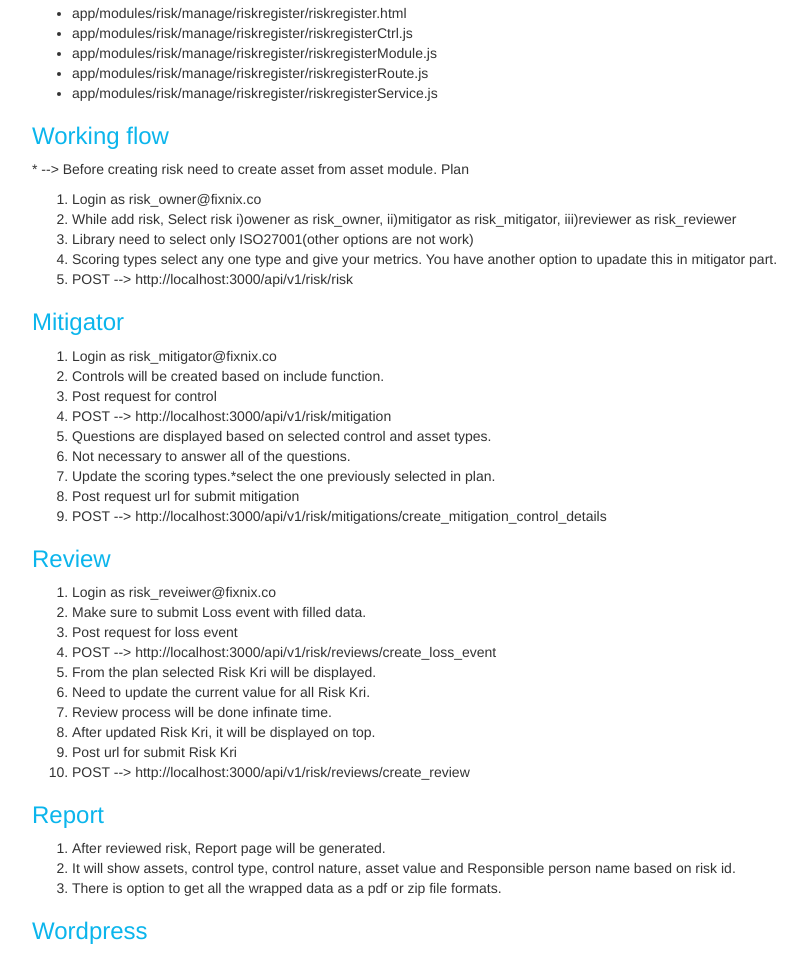
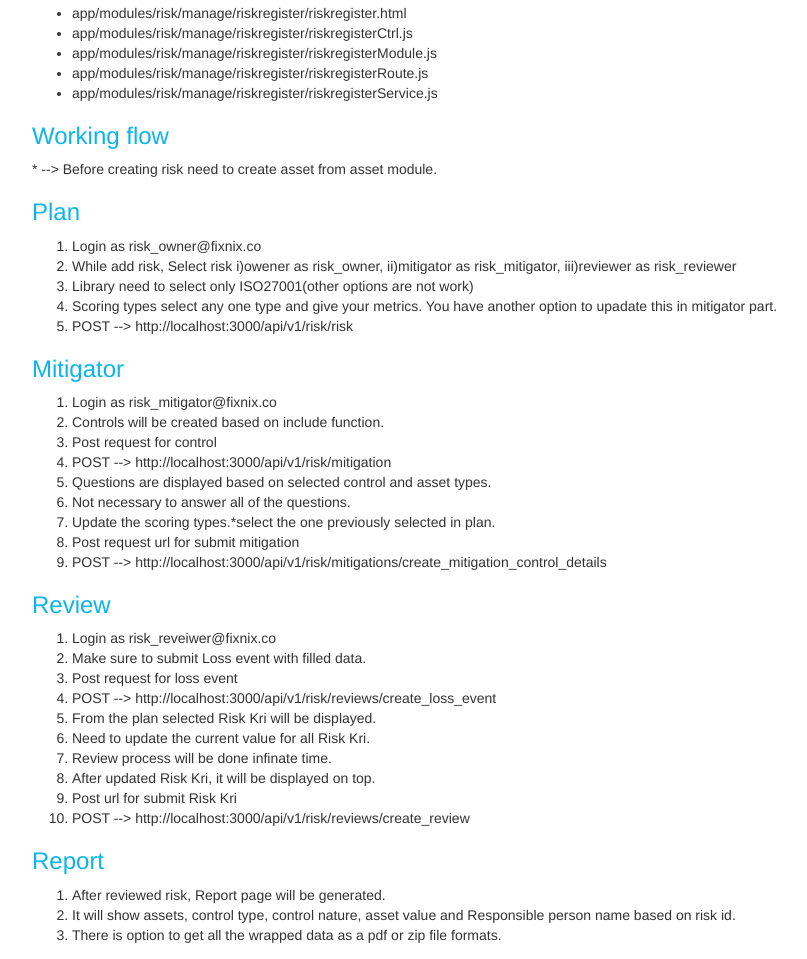
Before and after one commit to karthikeyankkn/fixnix_ktdocumentaiton, a plain HTML site: page index.html in a window 1280 px wide. Shown: the part 2169-3128 px from the top of the page, without its empty margins (38-845 px from the left). Drawn offline with nearby package versions, Linux system fonts and the light colour scheme.

Commit message:
modified website

```diff
--- a/index.html
+++ b/index.html
@@ -157,8 +157,9 @@
   </p>
 
   <h3>Working flow</h3>
-  <p>* --> Before creating risk need to create asset from asset module.
-  Plan</p>
+  <p>* --> Before creating risk need to create asset from asset module.</p>
+
+  <h3>Plan</h3>
   <ol>
     <li>Login as risk_owner@fixnix.co</li>
     <li>While add risk, Select risk i)owener as risk_owner, ii)mitigator as risk_mitigator, iii)reviewer as risk_reviewer</li>
```
